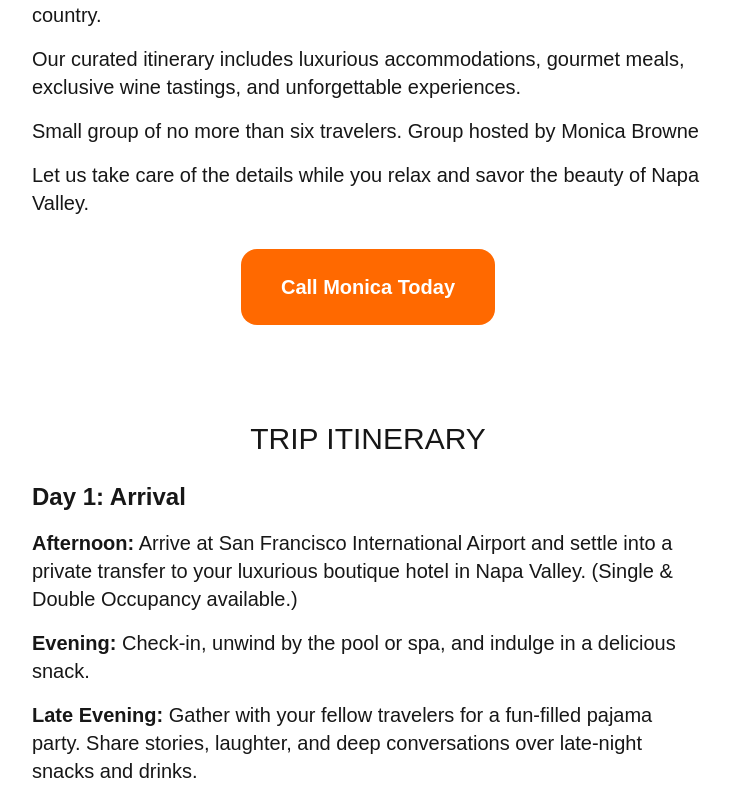
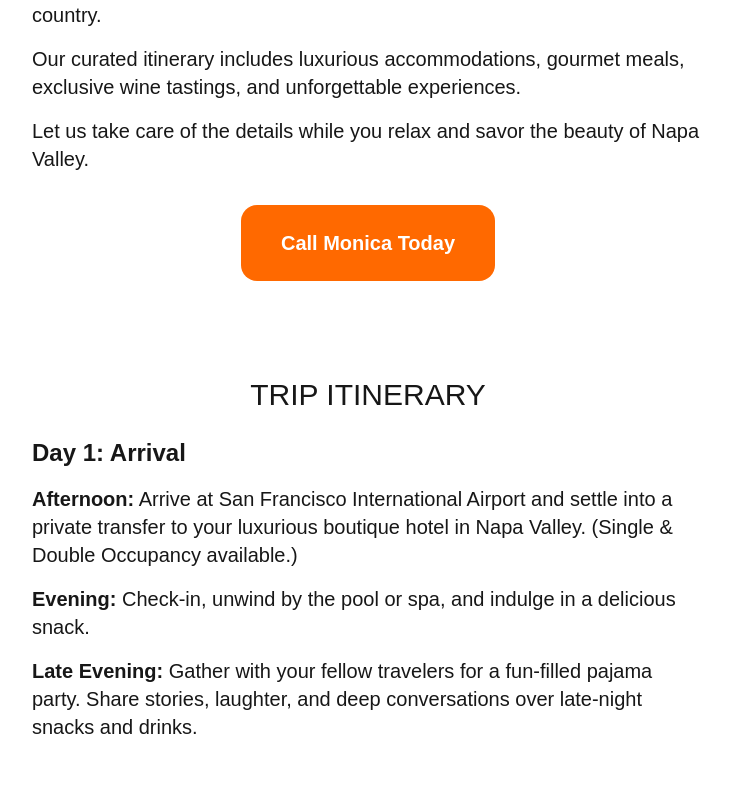
Before and after one commit to kgb4000/culturedtravelgroup, a Next.js app: page / in a window 1280 px wide. Shown: the part 1563-2348 px from the top of the page, without its empty margins (272-1002 px from the left). Built offline with nearby package versions, Linux system fonts and the light colour scheme.

Commit message:
Added footer.

```diff
--- a/app/layout.js
+++ b/app/layout.js
@@ -1,6 +1,7 @@
 import { Geist, Geist_Mono } from 'next/font/google'
 import './globals.css'
 import Nav from '@/components/Nav'
+import Footer from '@/components/Footer'
 
 const geistSans = Geist({
   variable: '--font-geist-sans',
@@ -20,11 +21,12 @@ export const metadata = {
 export default function RootLayout({ children }) {
   return (
     <html lang="en">
-      <Nav />
       <body
         className={`${geistSans.variable} ${geistMono.variable} antialiased`}
       >
+        <Nav />
         {children}
+        <Footer />
       </body>
     </html>
   )
--- a/app/page.js
+++ b/app/page.js
@@ -45,10 +45,6 @@ export default function Home() {
                   Our curated itinerary includes luxurious accommodations,
                   gourmet meals, exclusive wine tastings, and unforgettable
                   experiences.
-                </p>
-                <p className="lg:text-xl my-4">
-                  Small group of no more than six travelers. Group hosted by
-                  Monica Browne
                 </p>
                 <p className="lg:text-xl my-4">
                   Let us take care of the details while you relax and savor the
--- a/components/Footer.js
+++ b/components/Footer.js
@@ -0,0 +1,9 @@
+export default function Footer() {
+  return (
+    <div className="text-white bg-black py-10">
+      <p className="text-center">
+        Cultured Travel Group &copy; {new Date().getFullYear()}
+      </p>
+    </div>
+  )
+}
```
